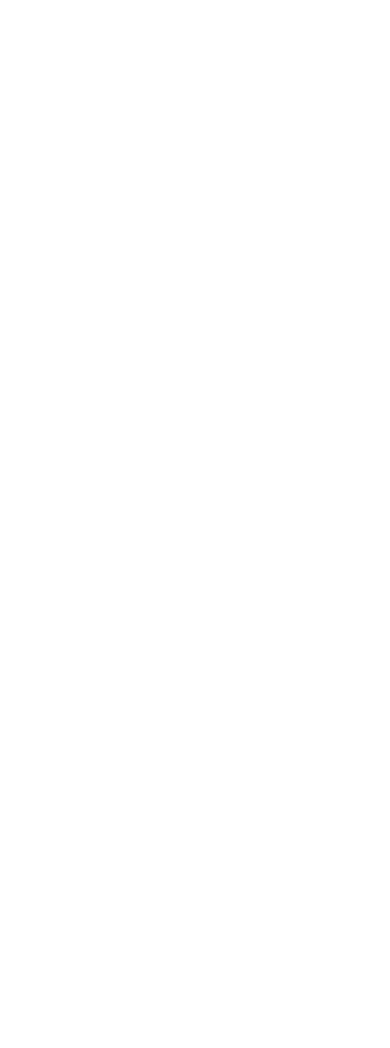
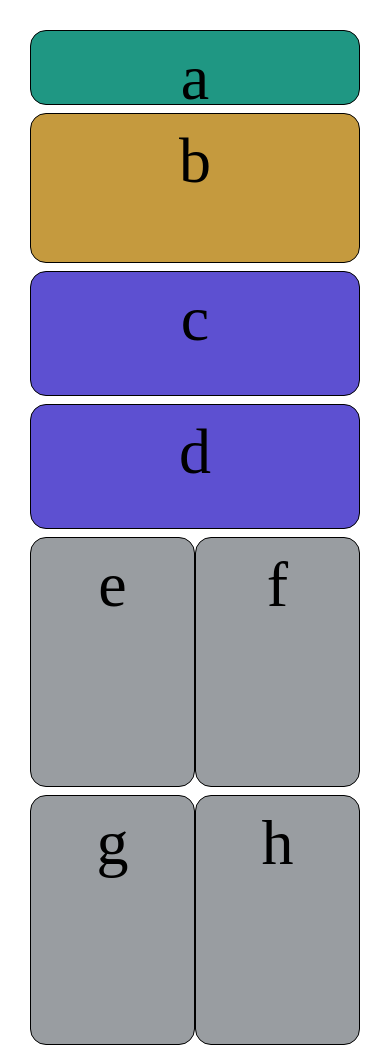
Before and after one commit to mmeqbel/lab-01, a plain HTML site: page index.html in a window 390 px wide. Shown: the top 1048 px of the page. Before the commit the page ends 844 px from the top, so only its background shows below. Drawn offline with nearby package versions, Linux system fonts and the light colour scheme; files that its build step writes are made by us from their sources.

Commit message:
responsive design

```diff
--- a/css/base.css
+++ b/css/base.css
@@ -0,0 +1,4 @@
+* {
+    box-sizing: border-box;
+
+  }
--- a/css/layout.css
+++ b/css/layout.css
@@ -0,0 +1,67 @@
+header div p{
+    height: 100px;
+}
+
+header div {
+    width:100%;
+}
+
+aside div p{
+    width:20%;
+    height: 600px;
+    float: left;
+}
+
+section{
+float: left;
+width: 80%;
+}
+.row-1 p{
+    display: inline;
+    height: 200px;
+    float: left;
+    width:50%;
+}
+.row-2 p{
+    display: inline;
+    float: left;
+    width:25%;
+    height: 250px;
+}
+.row-3 p{
+    display: inline;
+    float: left;
+    width:100%;
+    height: 150px;
+}
+
+@media (max-width: 768px){
+    header div p{
+        height: 75px;
+    }
+    aside div p{
+        width:100%;
+        height: 150px;
+    }
+
+    section{
+    width: 100%;
+    }
+    .row-1 p{
+        display: inline;
+        height: 125px;
+        width:100%;
+    }
+    .row-2 p{
+        display: inline;
+        float: left;
+        width:50%;
+        height: 250px;
+    }
+    .row-3 p{
+        display: inline;
+        float: left;
+        width:100%;
+        height: 150px;
+    }
+}
--- a/css/modules.css
+++ b/css/modules.css
@@ -0,0 +1,3 @@
+div{
+    text-align: center;
+}
--- a/css/theme.css
+++ b/css/theme.css
@@ -0,0 +1,65 @@
+p{
+    border: black solid 1px;
+    margin-top: 8px;
+    padding: 15px;
+    font-size: 4em;
+}
+
+header div p{
+    background-color: rgb(29, 16, 144);
+    border-radius: 16px;
+}
+body{
+   margin: 30px;
+}
+aside div p{
+    border-radius: 16px;
+    background-color: rgb(138, 26, 110);
+}
+.row-1 p{
+    border-radius: 16px;
+    background-color: rgb(31, 110, 31);
+}
+.row-2 p{
+    border-radius: 16px;
+    background-color: rgb(25, 63, 133);
+}
+.row-3 p{
+    border-radius: 16px;
+    background-color: aqua;
+}
+
+@media (max-width: 768px) {
+    /* For mobile phones: */
+    p{
+        border: black solid 1px;
+        margin-top: 8px;
+        padding: 15px;
+        font-size: 4em;
+    }
+
+    header div p{
+        background-color: rgb(31, 151, 131);
+        border-radius: 16px;
+    }
+    body{
+       margin: 30px;
+    }
+    aside div p{
+        border-radius: 16px;
+        background-color: rgb(197, 154, 62);
+    }
+    .row-1 p{
+        border-radius: 16px;
+        background-color: rgb(93, 80, 209);
+    }
+    .row-2 p{
+        border-radius: 16px;
+        background-color: rgb(153, 157, 161);
+    }
+    .row-3 p{
+        border-radius: 16px;
+        background-color: rgb(211, 122, 192);
+    }
+
+  }
--- a/index.html
+++ b/index.html
@@ -1,13 +1,44 @@
 <!DOCTYPE html>
 <html lang="en">
+
 <head>
     <meta charset="UTF-8">
     <meta http-equiv="X-UA-Compatible" content="IE=edge">
     <meta name="viewport" content="width=device-width, initial-scale=1.0">
-    <link rel="stylesheet" href="style.css">
+    <link rel="stylesheet" href="css/style.css">
     <title>Document</title>
+
 </head>
+
 <body>
+    <header>
+        <div>
+            <p>a</p>
+        </div>
+    </header>
+    <aside>
+        <div>
+            <p>b</p>
+        </div>
+    </aside>
 
+    <section>
+        <div class="row-1">
+            <p>c</p>
+            <p>d</p>
+        </div>
+        <div class="row-2">
+            <p>e</p>
+            <p>f</p>
+            <p>g</p>
+            <p>h</p>
+        </div>
+        <div class="row-3">
+            <footer>
+                <p>i</p>
+            </footer>
+        </div>
+    </section>
 </body>
+
 </html>
```
